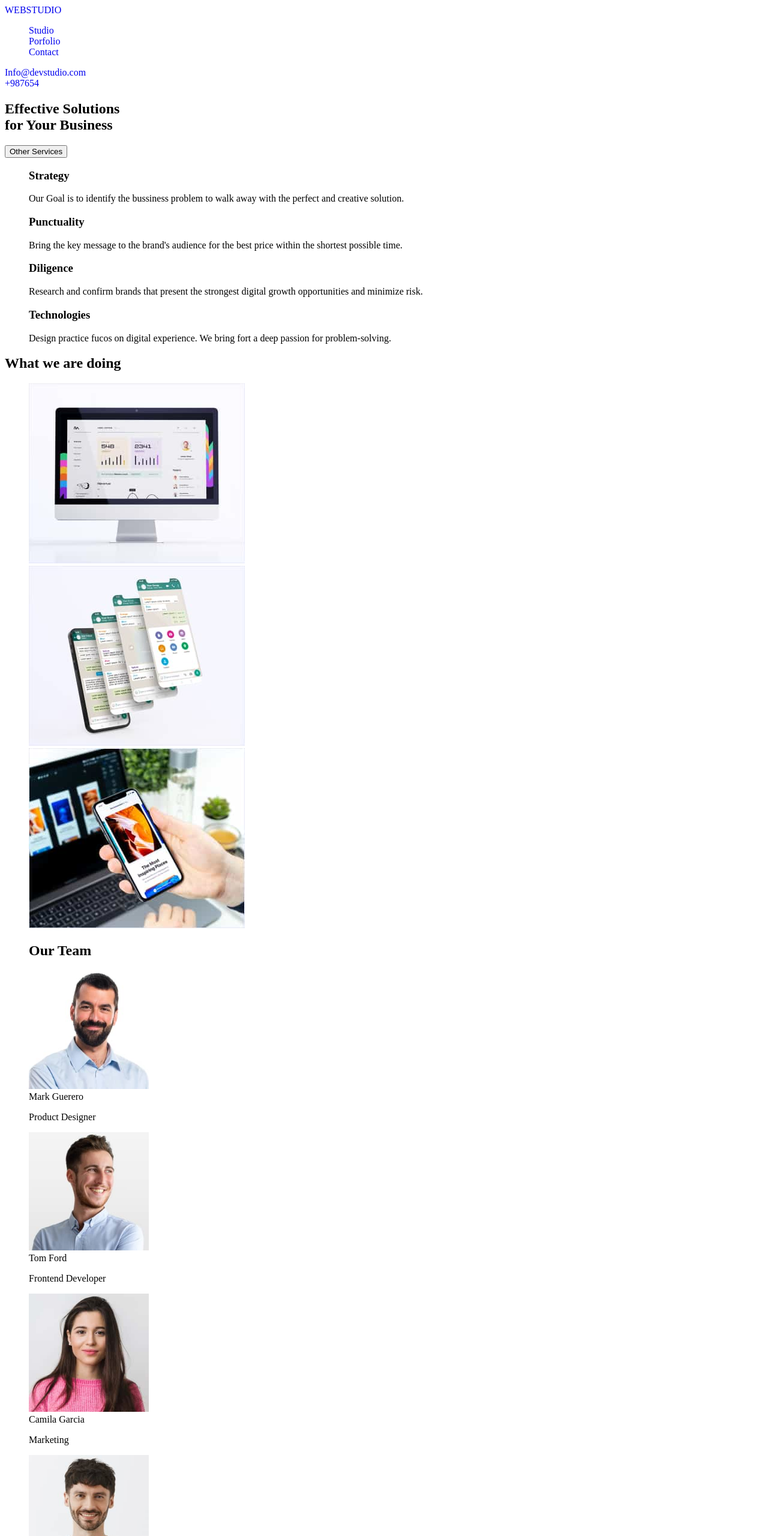
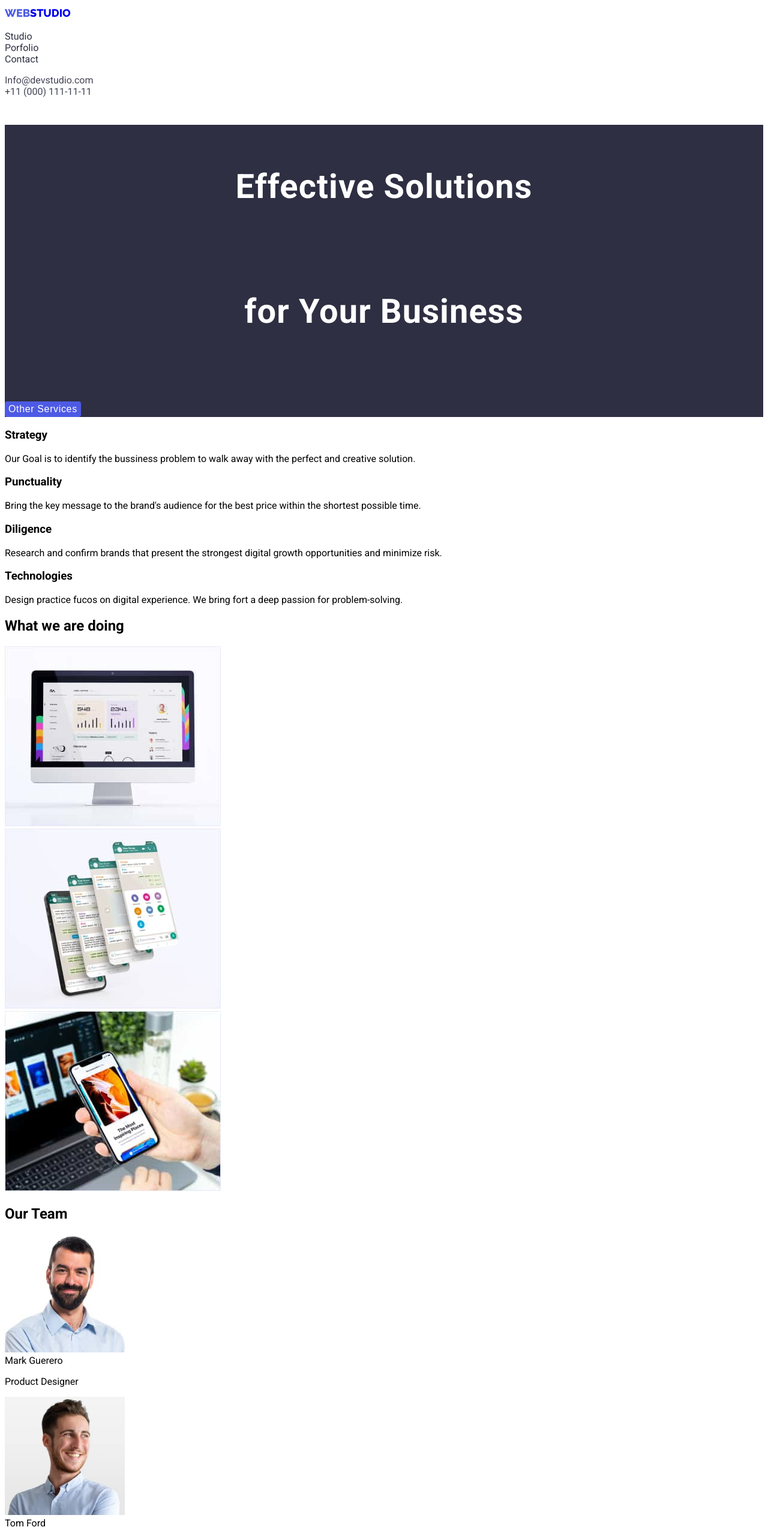
Before and after one commit to ArkhamReon/goit-markup-hw-02, a plain HTML site: page index.html in a window 1280 px wide. Shown: the top 2560 px of the page at 60% size. Drawn offline with Linux system fonts and the light colour scheme.

Commit message:
almost done hw2

```diff
--- a/css/styles.css
+++ b/css/styles.css
@@ -1,19 +1,114 @@
 :root{
-    --address-color: #434455;
-    --header-logo-footer-color: #2E2F42;
-    --backgroud-color: #F4F4FD;
-    --h1-color: #fff;
-    --span-color: #4D5AE5;
-    --button-shadow-color: rgba(0, 0, 0, 0. 15);
+    --white: #ffffff;
+    --cornflower: #E7E9FC;
+    --IRISH: #4D5AE5;
+    --NAVYBLUE: #2E2F42;
+    --SLATE: #434455;
+    --CLOUD: #f4f4fd;
+    --OCEAN:  #2B65EC;
+
+
 
 }
-.list{
-    list-style: none;
+body{
+    padding: 0%;
+    font-family:  "Roboto", sans-serif;
 }
+
+.logo{
+    font-family: "Raleway";
+    font-size: 18px;
+    font-weight: 800;
+    line-height: 1.5;
+    letter-spacing: 0.54;
+    text-transform: uppercase;
+    text-decoration: none;
+
+}
+
+.web{
+    color:var(--IRISH)
+}
+
+.logo-web{
+    color: var(--NAVYBLUE);
+    font-family: Raleway;
+    font-size: 18px;
+    font-weight: 800;
+    line-height: 1.5;
+    letter-spacing: 0.54px;
+
+
+}
+
+.logo-studio{
+    color: var(--CLOUD);
+    font-family: Raleway;
+    font-size: 18px;
+    font-weight: 800;
+    line-height: 1.5px;
+    letter-spacing: 0.54px;
+}
+
 .link{
     text-decoration: none;
 }
-/* HEADER SECTION  */
+
+.nav-link{
+    color: var(--NAVYBLUE);
+}
+
+.nav-link:hover, .nav-link:focus
+{
+    color: var(--IRISH);
+}
 
 
-/* END OF HEADER SECTION  */
+.git-link{
+    color: var(--SLATE)
+}
+
+.list{
+    list-style: none;
+    padding-left: 0%;
+}
+
+.footer-text{
+color:var(--CLOUD);
+font-family: inherit;
+font-size: 16px;
+font-weight: 400;
+line-height: 1.5;
+letter-spacing: 0.32px;
+}
+
+/* HERO SECTION  */
+.hero{
+    background-color: var(--NAVYBLUE);
+}
+
+.hero-text{
+    color: var(--white);
+    font-family: inherit;
+    font-size: 56px;
+    font-weight: 700;
+    line-height: 3.7;
+    letter-spacing: 1.12px;
+}
+
+.hero-style{
+    text-align: center;
+}
+
+.hero-btn{
+    background-color: var(--IRISH);
+    color: var(--white);
+    font-size: 16px;
+    font-weight: 500;
+    line-height: 1.5;
+    letter-spacing: 0.64px;
+    border: none;
+    border-radius: 4px;
+    cursor: pointer;
+}
+/* END OF HERO SECTION  */
--- a/index.html
+++ b/index.html
@@ -15,69 +15,71 @@
 </head>
 <body>
 
-    <header class="header" >
-        <nav class="header-navigation">
-        <a class="logo-text link"href="#" ><span>WEB</span>STUDIO</a>
+   <main>
+  <header>
+    <nav class="navigation-list">
+        <a href="#" class="logo" ><span class="web">WEB</span><span class="logo-web-">STUDIO</span>
+        </a>
 
-    <ul class="header-list ">
-        <li class="header-item list">  <a class="header-link link" href="#">Studio</a>
+      <ul class="list">
+        <li>  <a href="#" class="nav-link link">Studio</a>
         </li>
-        <li class="header-item list"> <a class="header-link link" href="#">Porfolio</a>
+
+        <li > <a href="#" class="nav-link link" >Porfolio</a>
         </li>
-        <li class="header-item list"> <a class="header-link link" href="#">Contact</a>
+        <li> <a href="#" class="nav-link link">Contact</a>
+        </li>
+    </ul>
+    </nav>
+    <ul class="list">
+        <li > <a href="https://arkhamreon.github.io/goit-markup-hw-02/" class="git-link link">Info@devstudio.com</a>
+        </li>
+
+        <li  > <a  href="tel:+11 (000) 111-11-11" class="git-link link">+11 (000) 111-11-11</a>
         </li>
     </ul>
 
-        </nav>
-
-        <li class="address-site list"> <a class="header-link link" href="https://arkhamreon.github.io/home-work-01/">Info@devstudio.com</a>
-        </li>
-
-        <li class="address-site list"> <a class="header-link link" href="tel:+987654">+987654</a>
-        </li>
-
-
-    </header>
+  </header>
 
 
 
         <section class="hero">
 
-       <div class="intro"> <h1> Effective Solutions </br> for Your Business </h1> </div>
-         <button class="first-btn" type="button"> Other Services </button>
+       <div class="hero-style"> <h1 class="hero-text"> Effective Solutions </br> for Your Business </h1> </div>
+         <button class="hero-btn" type="button"> Other Services </button>
 
 
         </section>
 
 
-        <section class="about">
+        <section class="discription-list" >
 
-        <ul class="about-list list   " >
-            <li class="about-item list" >
+        <ul class="list" >
+            <li >
                 <h3>  Strategy  </h3>
             </li>
-                 <p class="paragraph text"> Our Goal is to identify the bussiness problem to walk away with the perfect and creative solution.
+                 <p > Our Goal is to identify the bussiness problem to walk away with the perfect and creative solution.
 
                  </p>
 
-            <li class="about-item list">
+            <li  >
                  <h3>  Punctuality  </h3>
              </li>
-                 <p class="paragraph text"> Bring the key message to the brand's audience for the best price within the shortest possible time.
+                 <p > Bring the key message to the brand's audience for the best price within the shortest possible time.
 
                  </p>
 
-            <li class="about-item list">
+            <li  >
                  <h3>  Diligence  </h3>
             </li>
-                <p class="paragraph text"> Research and confirm brands that present the strongest digital growth opportunities and minimize risk.
+                <p > Research and confirm brands that present the strongest digital growth opportunities and minimize risk.
 
                 </p>
 
-            <li class="about-item list">
+            <li  >
                 <h3>  Technologies  </h3>
             </li>
-                <p class="paragraph text"> Design practice fucos on digital experience. We bring fort a deep passion for problem-solving.
+                <p > Design practice fucos on digital experience. We bring fort a deep passion for problem-solving.
 
                 </p>
 
@@ -86,22 +88,22 @@
        </section>
 
 
-       <section class="what-we-are-doing">
+       <section class="what-we-are-doing" >
 
 
-          <div class="services-offer list">
+          <div  >
             <h2> What we are doing </h2>
         </div>
 
-        <ul class="componets-item">
+        <ul class="list" >
 
-            <li class="services-item list">
+            <li >
                 <img src="./images/monitor.jpg" alt="monitor" width="360"/>
             </li>
-            <li class="services-item list">
+            <li >
                  <img src="./images/phone.jpg" alt="phone" width="360"/>
             </li>
-            <li class="services-item list">
+            <li >
                 <img src="./images/phone-1.jpg" alt="phone ui" width="360"/>
             </li>
 
@@ -110,63 +112,65 @@
       </section>
 
 
-      <section class="our-team">
+      <section class="our-team" >
 
-        <ul class="our-team list">
+        <ul class="list" >
 
-            <li class="team-members name" >
+            <li  >
                   <h2>  Our Team  </h2>
                   <img  src="./images/mark.jpg" alt="product designer" width="200"/>
-                  <div class="mark"> Mark Guerero </div>
-                  <p class="position"> Product Designer </p>
+                  <div > Mark Guerero </div>
+                  <p > Product Designer </p>
             </li>
 
         </ul>
 
-        <ul class="team-members list">
+        <ul class="list" >
 
-            <li class="team-members name">
+            <li >
                 <img src="./images/tom.jpg" alt="frontend developer" width="200"/>
-                <div class="tom"> Tom Ford </div>
-                <p class="position"> Frontend Developer </p>
+                <div > Tom Ford </div>
+                <p > Frontend Developer </p>
             </li>
 
         </ul>
 
-        <ul class="team-members list">
+        <ul class="list" >
 
-            <li class="team-members name">
+            <li >
                 <img src="./images/camila.jpg" alt="sales marketing" width="200"/>
-                <div class="camilla"> Camila Garcia </div>
-                <p class="position"> Marketing </p>
+                <div > Camila Garcia </div>
+                <p> Marketing </p>
 
         </ul>
 
-        <ul class="team-members list">
+        <ul class="list">
 
-                <li class="team-members name">
+                <li >
                  <img src="./images/daniel.jpg" alt="Ui Designer" width="200"/>
-                 <div class="wilson"> Daniel Wilson </div>
-                 <p class="position"> UI Designer </p>
+                 <div > Daniel Wilson </div>
+                 <p > UI Designer </p>
                 </li>
 
         </ul>
 
        </section>
+    </main>
 
 
 
+         <section class="hero" >
 
-         <secrion class="footer">
-
-            <footer class="last-line">
-                <a class="header-link link" href="#"><span>WEB</span>STUDIO</a>
-                <p class="text"> Increase the flow of customer and <br> </p>
-                <p class="text"> sales for your bussiness with digital <br> </p>
-                <p class="text"> marketing and growth solutions. </p>
+            <footer>
+                <a href="#" class="logo"><span class="web">WEB</span><span class="logo-studio">STUDIO</span>
+                </a>
+                <p class="footer-text"> Increase the flow of customer and <br> </p>
+                <p class="footer-text"> sales for your bussiness with digital <br> </p>
+                <p class="footer-text"> marketing and growth solutions. </p>
             </footer>
 
-        </secrion>
+        </section>
+
 
 
 
```
